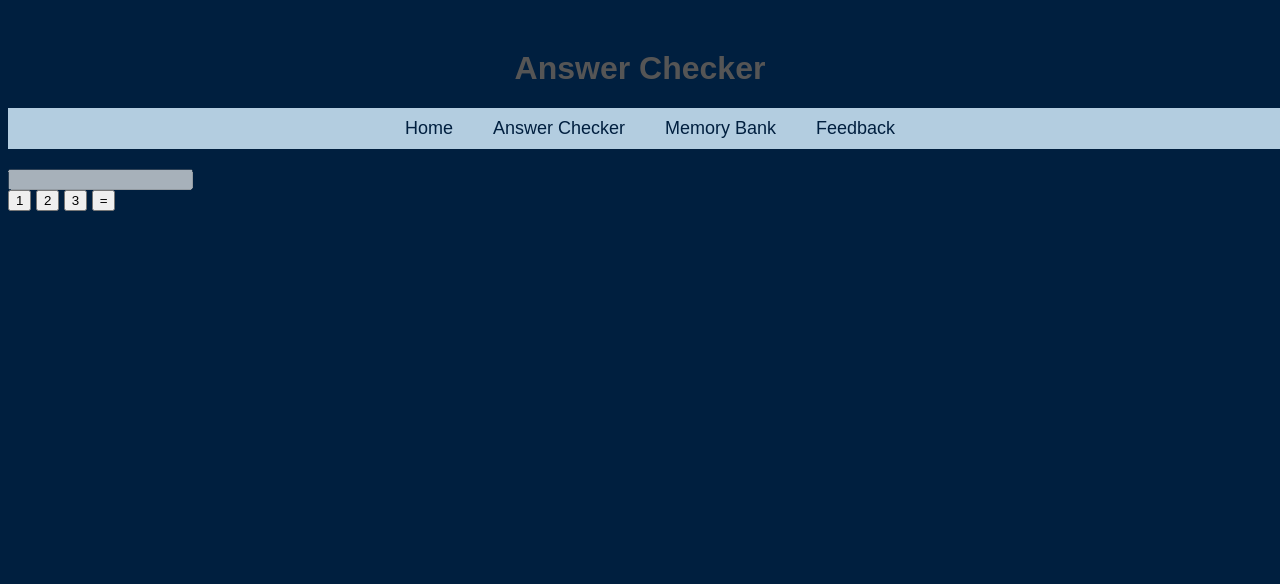
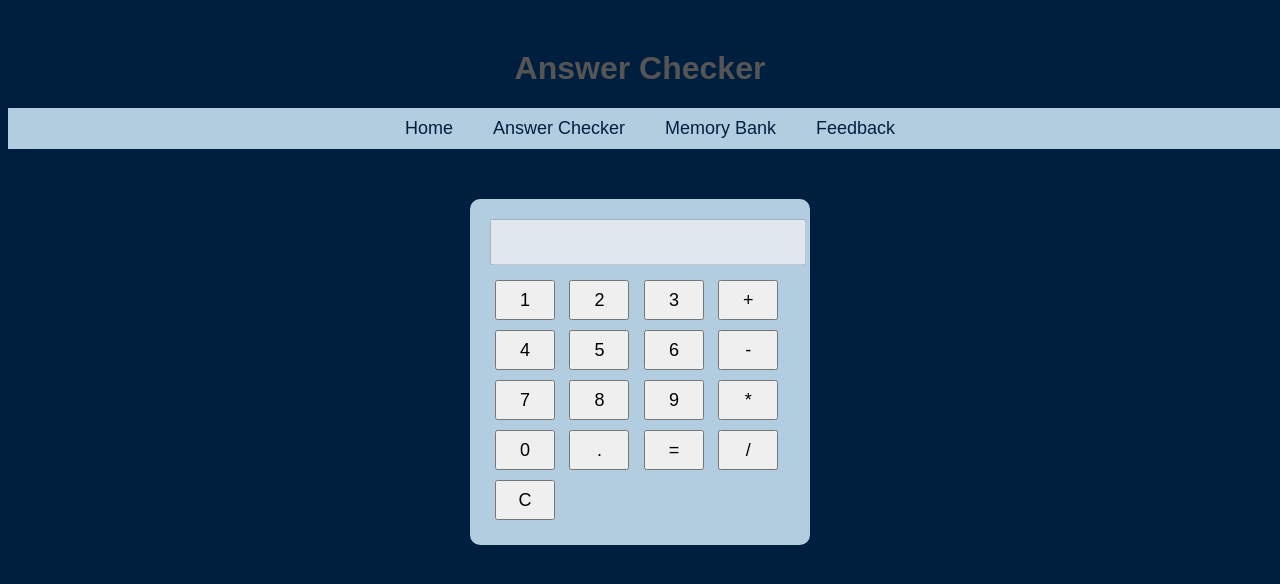
Before and after one commit to rossatoe/CTS285, a Flask app: template dataMan/templates/answer_checker.html in a window 1280 px wide. Shown: the top 584 px of the page. Run offline with Flask 3, Linux system fonts and the light colour scheme; the template is opened without the code that fills it, so the values that code supplies are empty.

Commit message:
upgrading calculator

```diff
--- a/dataMan/templates/answer_checker.html
+++ b/dataMan/templates/answer_checker.html
@@ -43,6 +43,27 @@
         .taskbar ul li a:hover {
             text-decoration: underline;
         }
+        .calculator {
+            width: 300px;
+            margin: 50px auto;
+            padding: 20px;
+            background-color: #b3cde0; /* Soft light-blue */
+            border-radius: 10px;
+        }
+        .calculator input[type="text"] {
+            width: 100%;
+            height: 40px;
+            text-align: right;
+            margin-bottom: 10px;
+            padding-right: 10px;
+            font-size: 18px;
+        }
+        .calculator button {
+            width: 60px;
+            height: 40px;
+            font-size: 18px;
+            margin: 5px;
+        }
     </style>
 </head>
 <body>
@@ -57,24 +78,45 @@
             </ul>
         </nav>
     </div>
-    <form>
-        <!-- A basic calculator UI -->
+    <div class="calculator">
         <input type="text" id="display" disabled>
         <br>
         <button type="button" onclick="addToDisplay('1')">1</button>
         <button type="button" onclick="addToDisplay('2')">2</button>
         <button type="button" onclick="addToDisplay('3')">3</button>
+        <button type="button" onclick="addToDisplay('+')">+</button>
+        <br>
+        <button type="button" onclick="addToDisplay('4')">4</button>
+        <button type="button" onclick="addToDisplay('5')">5</button>
+        <button type="button" onclick="addToDisplay('6')">6</button>
+        <button type="button" onclick="addToDisplay('-')">-</button>
+        <br>
+        <button type="button" onclick="addToDisplay('7')">7</button>
+        <button type="button" onclick="addToDisplay('8')">8</button>
+        <button type="button" onclick="addToDisplay('9')">9</button>
+        <button type="button" onclick="addToDisplay('*')">*</button>
+        <br>
+        <button type="button" onclick="addToDisplay('0')">0</button>
+        <button type="button" onclick="addToDisplay('.')">.</button>
         <button type="button" onclick="calculate()">=</button>
+        <button type="button" onclick="addToDisplay('/')">/</button>
         <br>
-        <!-- Add more buttons for a complete calculator -->
-    </form>
+        <button type="button" onclick="clearDisplay()">C</button>
+    </div>
     <script>
         function addToDisplay(value) {
             document.getElementById('display').value += value;
         }
+        function clearDisplay() {
+            document.getElementById('display').value = '';
+        }
         function calculate() {
-            // This will be implemented later with Python functions
-            alert('Calculation will be implemented later');
+            try {
+                let display = document.getElementById('display');
+                display.value = eval(display.value);
+            } catch (e) {
+                alert('Error: Invalid calculation');
+            }
         }
     </script>
 </body>
```
